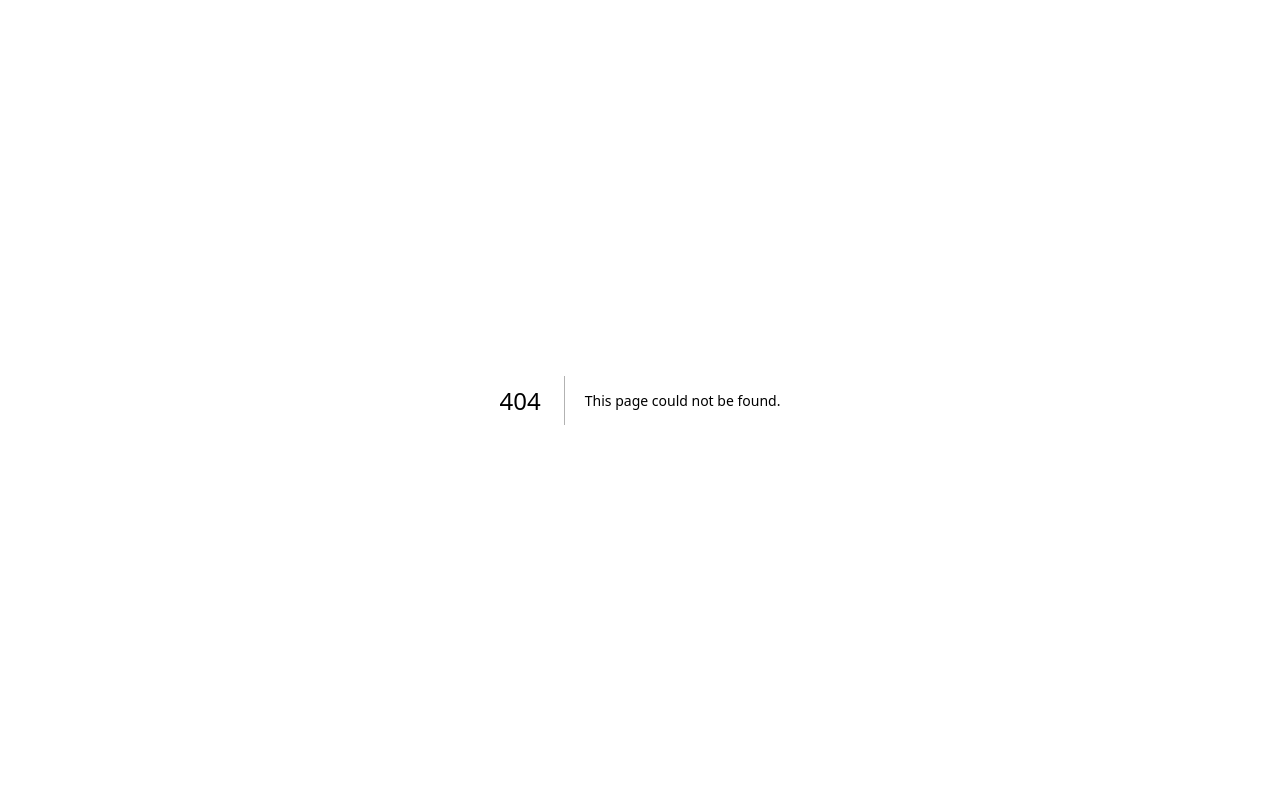
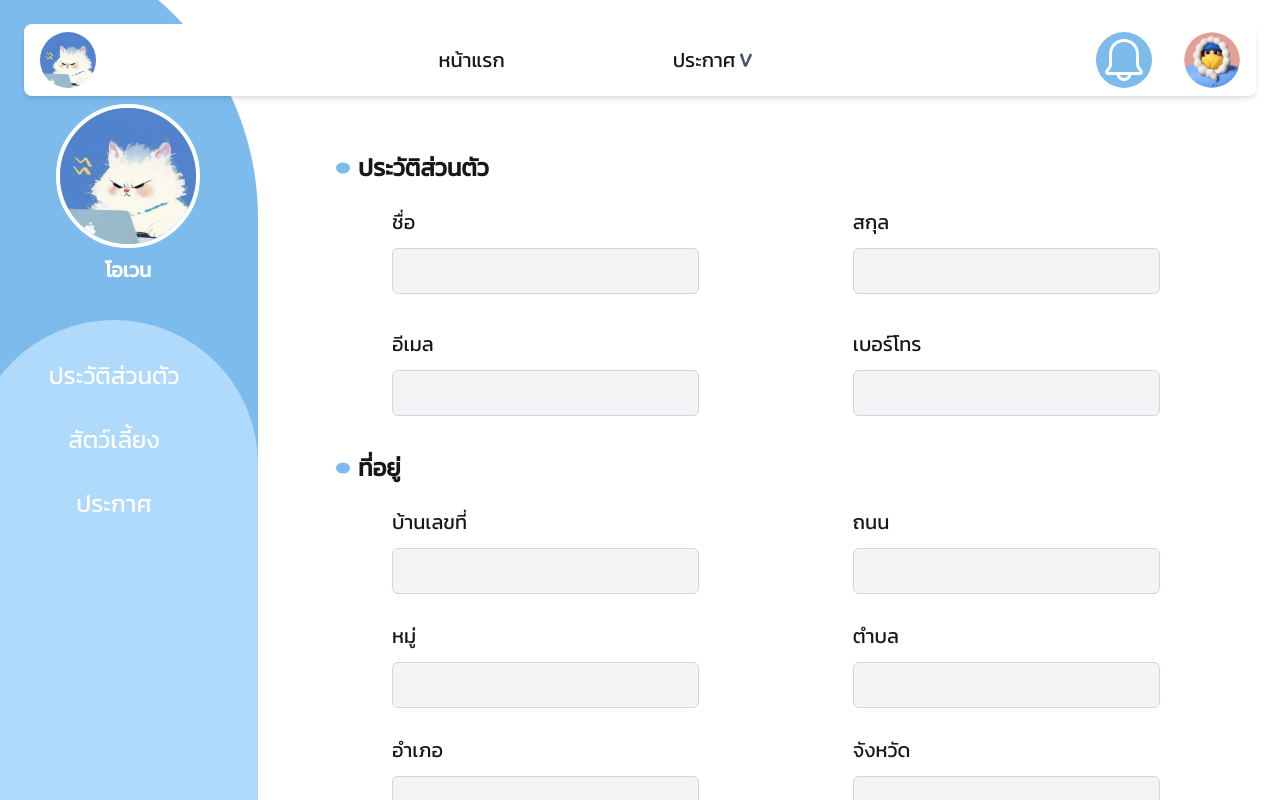
Before and after one commit to omega1234az/taily-community, a Next.js app: page /profile in a window 1280 px wide. Before the commit this address had no page. Built offline with nearby package versions, Linux system fonts and the light colour scheme.

Commit message:
frontend profile

```diff
--- /dev/null
+++ b/app/(user)/profile/layout.tsx
@@ -0,0 +1,26 @@
+
+"use client";
+
+import React from 'react';
+import SideNavbar from '@/app/component/SideNavbar';
+import TopNavbar from '@/app/component/TopNavbar';
+
+const ProfileLayout = ({ children }: { children: React.ReactNode }) => {
+  return (
+    <div className="flex flex-col h-screen">
+      <TopNavbar />
+
+      <div className="flex flex-1 overflow-hidden">
+        <div className="md:w-64   xl:w-64 sm:w-56 w-32">
+          <SideNavbar />
+        </div>
+
+        <main className="flex-1 xl:p-20  md:pt-16 sm:pt-14 pt-11 overflow-auto">
+          {children}
+        </main>
+      </div>
+    </div>
+  );
+};
+
+export default ProfileLayout;
--- /dev/null
+++ b/app/(user)/profile/page.tsx
@@ -0,0 +1,104 @@
+"use client";
+
+import InputField from '@/app/component/InputField';
+import { useState } from "react";
+
+export default function EditButtons() {
+  const [isEditing, setIsEditing] = useState(false);
+
+  const [formData, setFormData] = useState({
+    firstName: "",
+    lastName: "",
+    email: "",
+    phone: "",
+    houseNumber: "",
+    street: "",
+    village: "",
+    subDistrict: "",
+    district: "",
+    province: ""
+  });
+
+  const handleChange = (field: string) => (e: React.ChangeEvent<HTMLInputElement>) => {
+    setFormData({ ...formData, [field]: e.target.value });
+  };
+
+  const handleCancel = () => {
+    setIsEditing(false);
+  };
+
+  const handleSave = () => {
+    console.log("ข้อมูลที่บันทึก:", formData);
+    setIsEditing(false);
+  };
+
+  return (
+    <div>
+      <div className="flex items-center gap-2">
+        <svg width="19" height="15" viewBox="0 0 19 15" fill="none" xmlns="http://www.w3.org/2000/svg" className="w-2.5 h-2.5 sm:w-3 sm:h-3 xl:w-3.5 xl:h-3.5 2xl:w-6 2xl:h-10">
+          <ellipse cx="9.5" cy="7.5" rx="9.5" ry="7.5" fill="#7CBBEB" />
+        </svg>
+        <h1 className="sm:text-lg xl:text-2xl font-bold">ประวัติส่วนตัว</h1>
+      </div>
+
+      <div className="ml-5 sm:ml-10 md:ml-10 lg:mr-10 xl:ml-14 2xl:ml-20 mt-6 flex flex-col gap-6 sm:text-md xl:text-xl">
+        <div className="lg:flex justify-between gap-6 md:w-full">
+          <InputField label="ชื่อ" value={formData.firstName} onChange={handleChange("firstName")} disabled={!isEditing} />
+          <InputField label="สกุล" value={formData.lastName} onChange={handleChange("lastName")} disabled={!isEditing} />
+        </div>
+        <div className="lg:flex justify-between gap-6 md:w-full">
+          <InputField label="อีเมล" type="email" value={formData.email} onChange={handleChange("email")} disabled={!isEditing} />
+          <InputField label="เบอร์โทร" type="tel" value={formData.phone} onChange={handleChange("phone")} disabled={!isEditing} />
+        </div>
+      </div>
+
+      <div className="flex items-center gap-2 mt-6">
+        <svg width="19" height="15" viewBox="0 0 19 15" fill="none" xmlns="http://www.w3.org/2000/svg" className="w-2.5 h-2.5 sm:w-3 sm:h-3 xl:w-3.5 xl:h-3.5 2xl:w-6 2xl:h-10">
+          <ellipse cx="9.5" cy="7.5" rx="9.5" ry="7.5" fill="#7CBBEB" />
+        </svg>
+        <h1 className="sm:text-lg xl:text-2xl font-bold">ที่อยู่</h1>
+      </div>
+
+      <div className="ml-5 sm:ml-10 md:ml-10 lg:mr-10 xl:ml-14 2xl:ml-20 mt-6 flex flex-col gap-4 sm:text-md xl:text-xl">
+        <div className="lg:flex justify-between gap-6 md:w-full">
+          <InputField label="บ้านเลขที่" value={formData.houseNumber} onChange={handleChange("houseNumber")} disabled={!isEditing} />
+          <InputField label="ถนน" value={formData.street} onChange={handleChange("street")} disabled={!isEditing} />
+        </div>
+        <div className="lg:flex justify-between gap-6 md:w-full">
+          <InputField label="หมู่" value={formData.village} onChange={handleChange("village")} disabled={!isEditing} />
+          <InputField label="ตำบล" value={formData.subDistrict} onChange={handleChange("subDistrict")} disabled={!isEditing} />
+        </div>
+        <div className="lg:flex justify-between gap-6 md:w-full">
+          <InputField label="อำเภอ" value={formData.district} onChange={handleChange("district")} disabled={!isEditing} />
+          <InputField label="จังหวัด" value={formData.province} onChange={handleChange("province")} disabled={!isEditing} />
+        </div>
+      </div>
+
+      <div className="ml-20 mt-5">
+        {!isEditing ? (
+          <button
+            onClick={() => setIsEditing(true)}
+            className="bg-[#7CBBEB] text-white hover:bg-sky-600 shadow-md rounded-xl px-6 py-1 sm:text-lg xl:text-xl cursor-pointer"
+          >
+            แก้ไข
+          </button>
+        ) : (
+          <div className="flex gap-4">
+            <button
+              onClick={handleCancel}
+              className="bg-gray-400 text-white hover:bg-gray-600 shadow-md rounded-xl px-6 py-1 sm:text-lg xl:text-xl cursor-pointer"
+            >
+              ยกเลิก
+            </button>
+            <button
+              onClick={handleSave}
+              className="bg-[#7CBBEB] text-white hover:bg-sky-600 shadow-md rounded-xl px-6 py-1 sm:text-lg xl:text-xl cursor-pointer"
+            >
+              บันทึก
+            </button>
+          </div>
+        )}
+      </div>
+    </div>
+  );
+}
--- /dev/null
+++ b/app/component/InputField.tsx
@@ -0,0 +1,33 @@
+"use client";
+import React from 'react';
+
+interface InputFieldProps {
+  label: string;
+  type?: string;
+  value?: string;
+  onChange?: (e: React.ChangeEvent<HTMLInputElement>) => void;
+  disabled?: boolean;
+}
+
+const InputField = ({
+  label,
+  type = "text",
+  value,
+  onChange,
+  disabled = false,
+}: InputFieldProps) => {
+  return (
+    <div className="flex flex-col items-start xl:w-[40%] w-[70%]">
+      <p className="mb-2 sm:text-lg xl:text-xl">{label}</p>
+      <input
+        type={type}
+        value={value}
+        onChange={onChange}
+        disabled={disabled}
+        className="w-full mt-1 p-2 border border-gray-300 rounded-md mb-3 disabled:bg-gray-100"
+      />
+    </div>
+  );
+};
+
+export default InputField;
```
